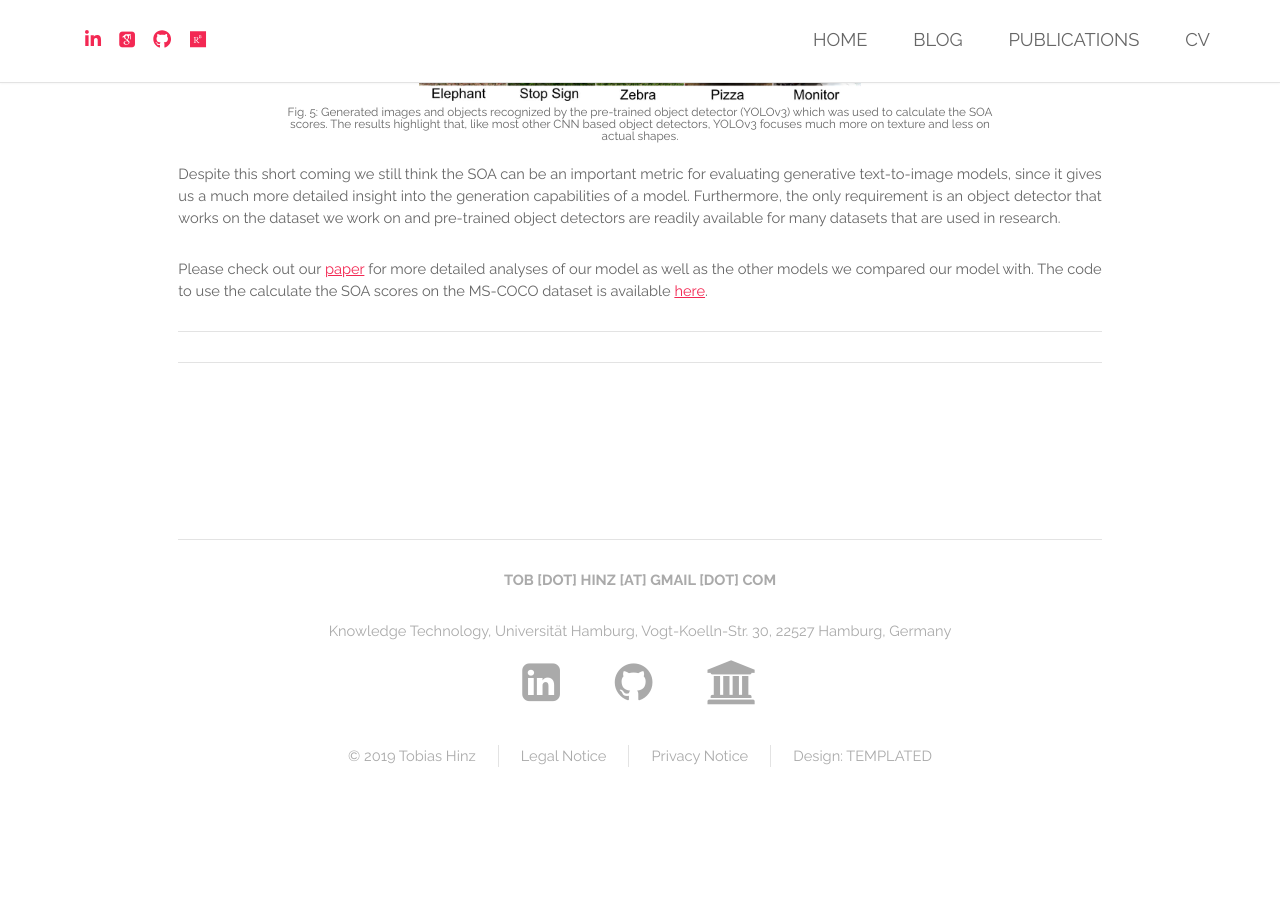
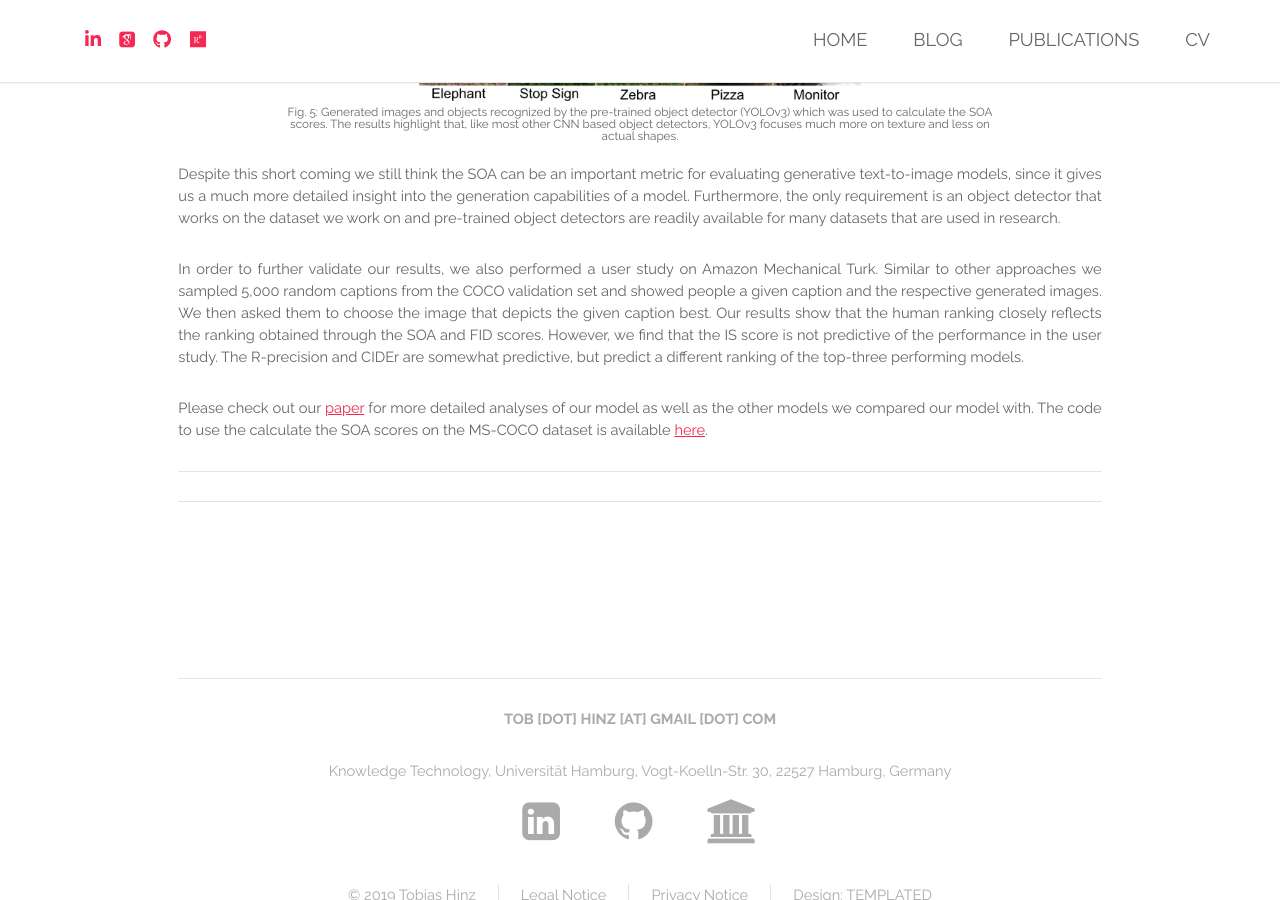
Before and after one commit to tohinz/tohinz.github.io, a Jekyll site: the page built from _posts/2019-10-30-semantic-object-accuracy-for-generative-text-to-image-synthesis.md, in a window 1280 px wide and 900 px high, scrolled down 4365 px. Built offline with Jekyll 4.4.1, drawn with Linux system fonts in a browser that asks for light colours; cached includes are drawn as plain includes; nearby versions of some CDN libraries; some web fonts are replaced; comment, search, counter and statistics services are not loaded.

Commit message:
add results of user study to blog post

```diff
--- a/_posts/2019-10-30-semantic-object-accuracy-for-generative-text-to-image-synthesis.md
+++ b/_posts/2019-10-30-semantic-object-accuracy-for-generative-text-to-image-synthesis.md
@@ -79,6 +79,8 @@
 
 Despite this short coming we still think the SOA can be an important metric for evaluating generative text-to-image models, since it gives us a much more detailed insight into the generation capabilities of a model. Furthermore, the only requirement is an object detector that works on the dataset we work on and pre-trained object detectors are readily available for many datasets that are used in research.
 
+In order to further validate our results, we also performed a user study on Amazon Mechanical Turk. Similar to other approaches we sampled 5,000 random captions from the COCO validation set and showed people a given caption and the respective generated images. We then asked them to choose the image that depicts  the  given  caption  best.  Our results show that the human ranking closely reflects the ranking obtained through the SOA and FID scores. However, we find that the IS score is not predictive of the performance in the user study. The R-precision and CIDEr are somewhat predictive, but predict a different ranking of the top-three performing models.
+
 Please check out our [paper](https://arxiv.org/abs/1910.13321){:target="_blank"} for more detailed analyses of our model as well as the other models we compared our model with. The code to use the calculate the SOA scores on the MS-COCO dataset is available [here](https://github.com/tohinz/semantic-object-accuracy-for-generative-text-to-image-synthesis){:target="_blank"}.
 
 
```
